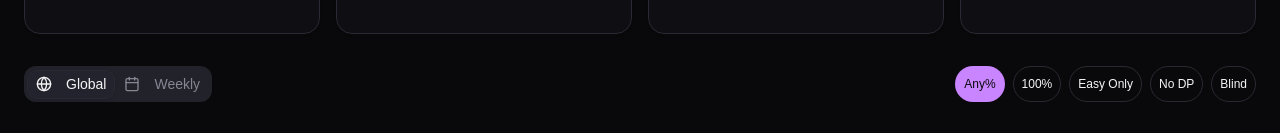
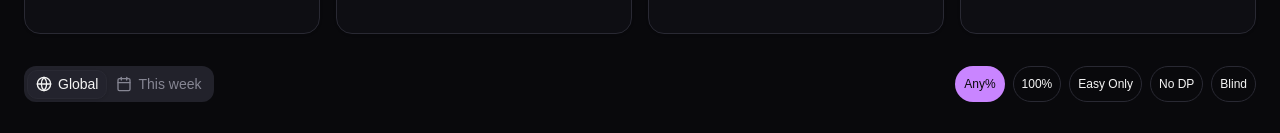
Before and after one commit to orus-dev/dev-run, a Next.js app: page /leaderboards in a window 1280 px wide. Shown: the part 300-433 px from the top of the page. Built offline with nearby package versions, Linux system fonts and the light colour scheme.

Commit message:
Small change

```diff
--- a/src/app/leaderboards/page.tsx
+++ b/src/app/leaderboards/page.tsx
@@ -86,12 +86,12 @@ export default function Leaderboards() {
           >
             <TabsList>
               <TabsTrigger value="global">
-                <Globe className="mr-2 h-4 w-4" />
+                <Globe className="h-4 w-4" />
                 Global
               </TabsTrigger>
               <TabsTrigger value="weekly">
-                <Calendar className="mr-2 h-4 w-4" />
-                Weekly
+                <Calendar className="h-4 w-4" />
+                This week
               </TabsTrigger>
             </TabsList>
           </Tabs>
```
